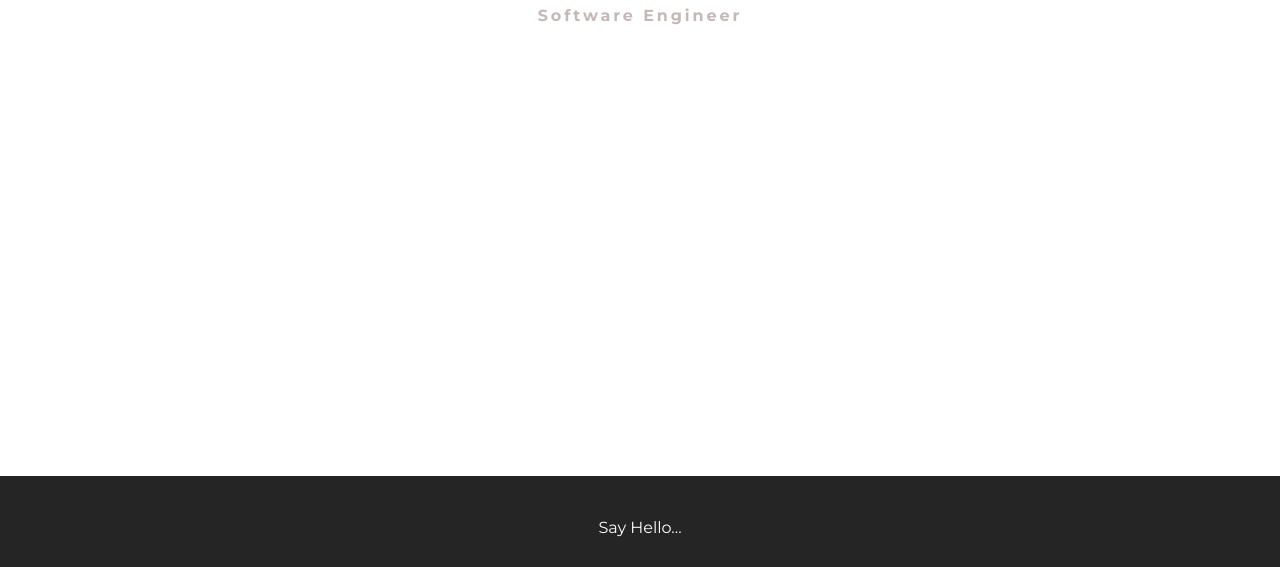
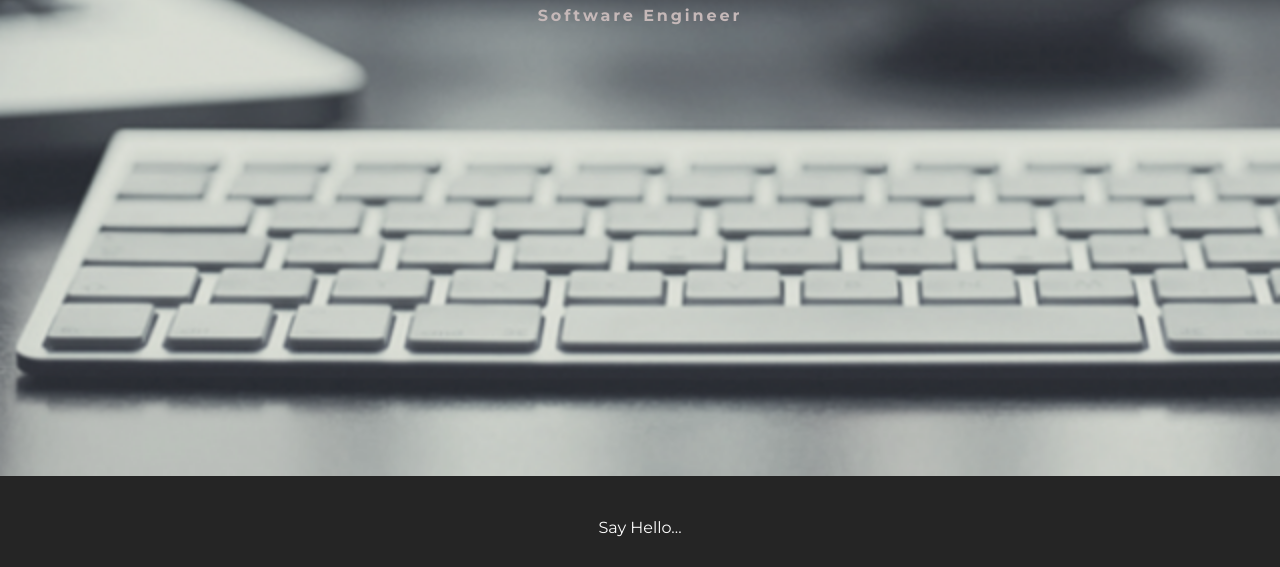
Before and after one commit to Hitesh-15/hitesh.github.io, a plain HTML site: page index.html in a window 1280 px wide. Shown: the part 324-891 px from the top of the page. Drawn offline with nearby package versions, Linux system fonts and the light colour scheme.

Commit message:
Update index.html

```diff
--- a/index.html
+++ b/index.html
@@ -19,7 +19,7 @@
 <body style="overflow: auto">
 
     <!-- ****** Welcome Area Start ****** -->
-    <section class="fplus-hero-area" style="background-image: url(img/bg-img/hero-1.jpg);" id="home">
+    <section class="fplus-hero-area" style="background-image: url(hero-1.jpg);" id="home">
         <div class="container">
     <div class="row">
          <h1 style="max-width:100%;height:auto">Hitesh Ambulkar</h1>
```
